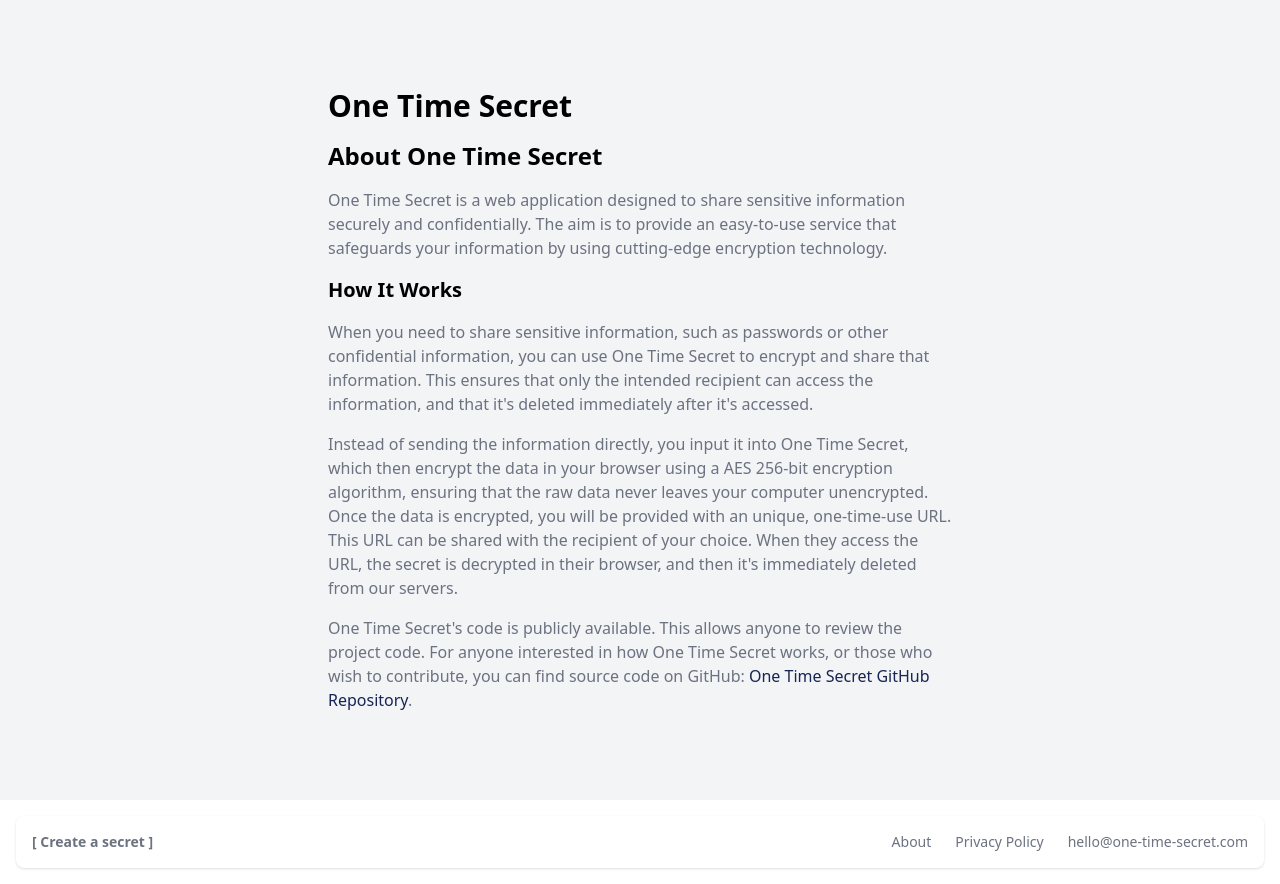
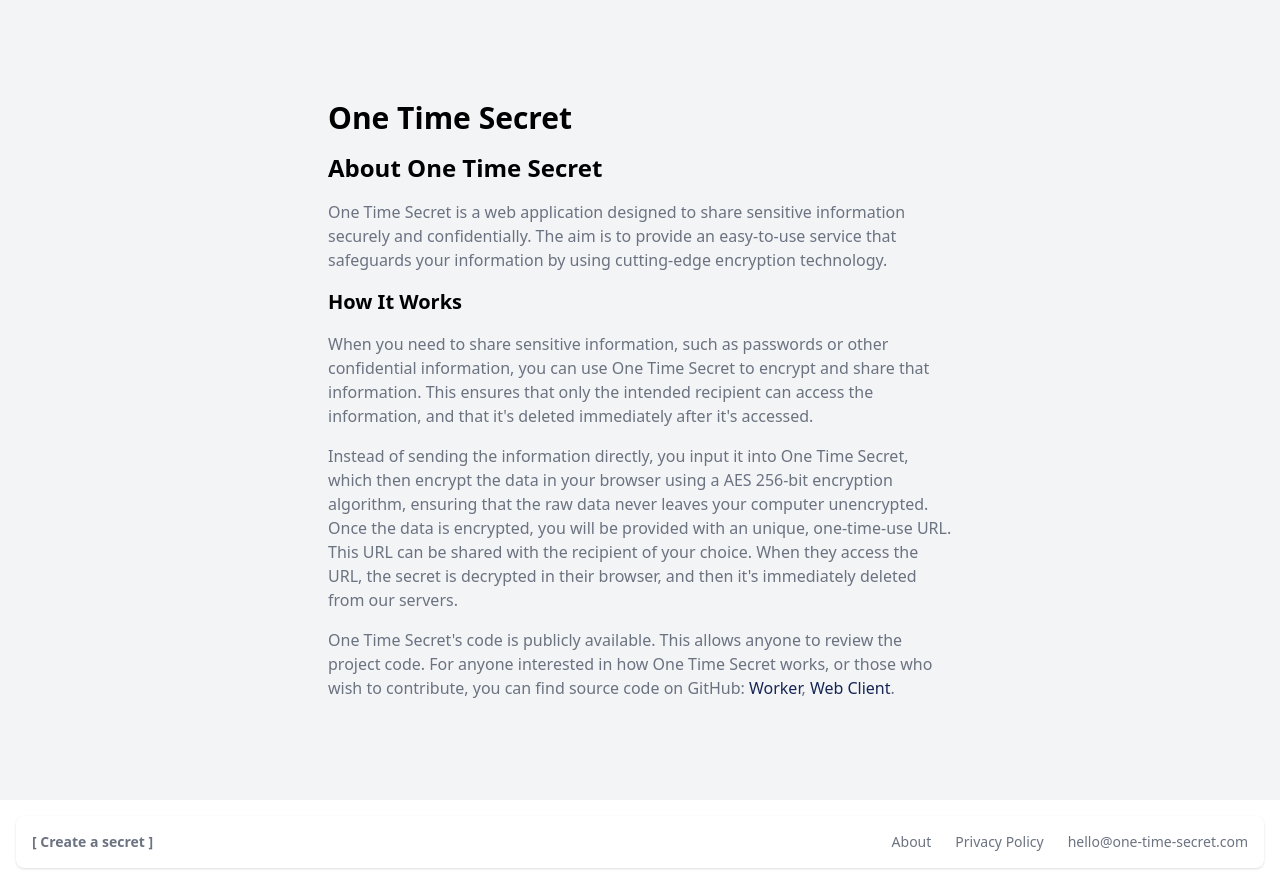
Before and after one commit to mailoxy/one-time-secret-web, a SvelteKit app: page /about in a window 1280 px wide. Built offline with nearby package versions, Linux system fonts and the light colour scheme.

Commit message:
Add links to github

```diff
--- a/src/routes/about/+page.svelte
+++ b/src/routes/about/+page.svelte
@@ -28,7 +28,8 @@
 		<p class="text-gray-500">
 			One Time Secret's code is publicly available. This allows anyone to review the project code.
 			For anyone interested in how One Time Secret works, or those who wish to contribute, you can
-			find source code on GitHub: <a href="/" class="text-blue-950">One Time Secret GitHub Repository</a>.
+			find source code on GitHub: <a href="https://github.com/mailoxy/one-time-secret-worker" class="text-blue-950">Worker</a>,
+			<a href="https://github.com/mailoxy/one-time-secret-web" class="text-blue-950">Web Client</a>.
 		</p>
 	</div>
 </div>
```
